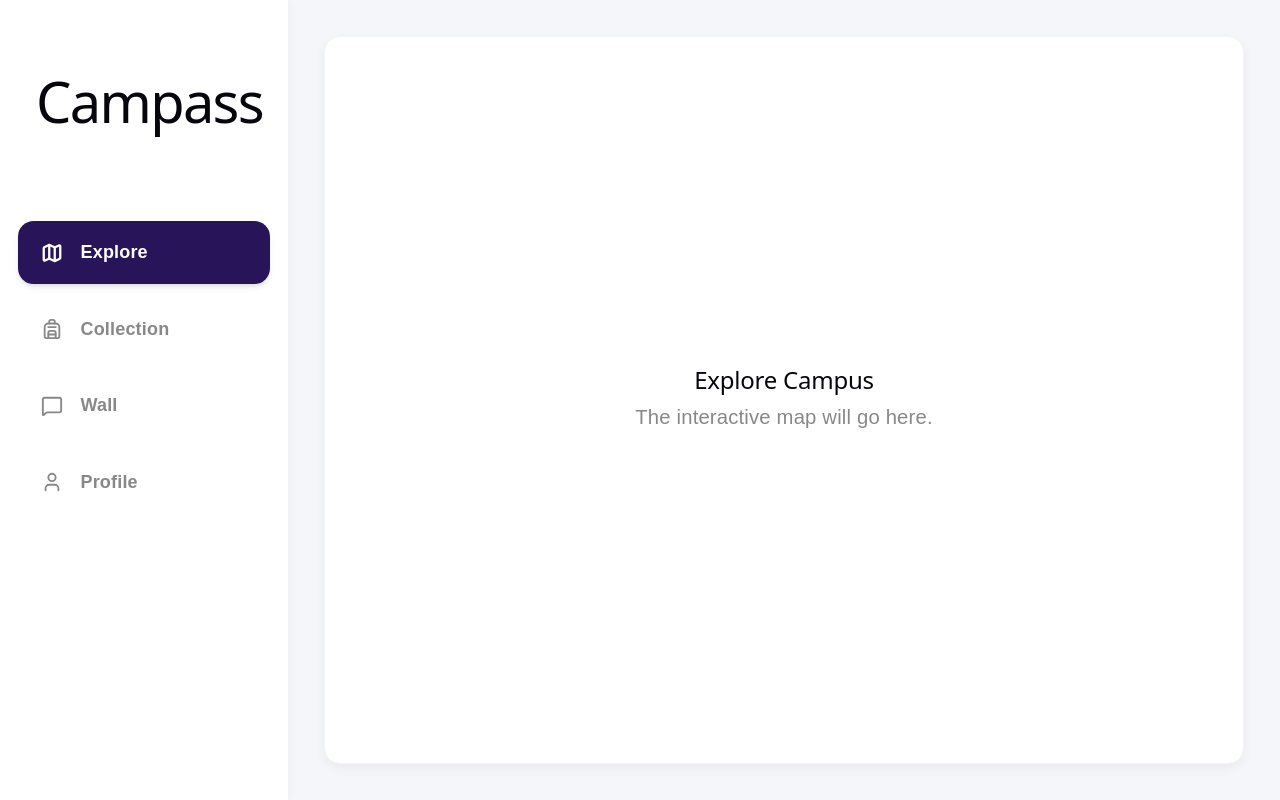
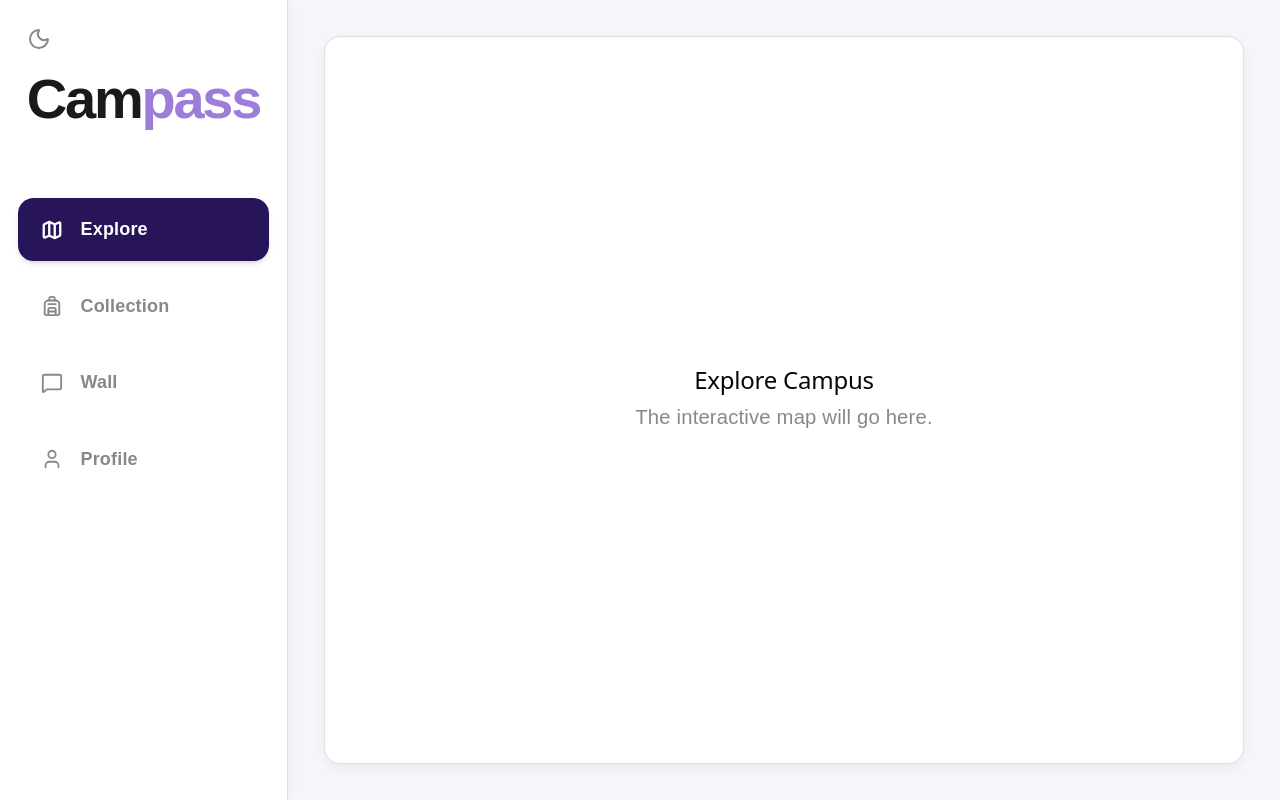
Before and after one commit to campass-tour/prototype, a React (Vite) app: page / in a window 1280 px wide. Built offline with nearby package versions, Linux system fonts and the light colour scheme.

Commit message:
feat(theme): add dark mode support

```diff
--- a/src/App.tsx
+++ b/src/App.tsx
@@ -10,7 +10,7 @@ function App() {
     switch (activeTab) {
       case 'explore':
         return (
-          <div className="flex flex-col items-center justify-center flex-1 bg-[var(--color-surface)] rounded-[var(--radius-card)] shadow-[var(--shadow-card)] border border-gray-100 min-h-[50vh]">
+          <div className="flex flex-col items-center justify-center flex-1 bg-[var(--color-surface)] rounded-[var(--radius-card)] shadow-[var(--shadow-card)] border border-[var(--color-state-disabled)] min-h-[50vh]">
             <h2 className="text-[var(--color-primary)] font-bold text-3xl mb-4">Explore Campus</h2>
             <p className="text-[var(--color-text-secondary)] text-lg">The interactive map will go here.</p>
           </div>
@@ -19,7 +19,7 @@ function App() {
         return (
           <div className="grid grid-cols-2 md:grid-cols-3 lg:grid-cols-4 xl:grid-cols-5 gap-6">
             {[1, 2, 3, 4, 5, 6, 7, 8, 9, 10].map((item) => (
-              <div key={item} className="h-48 md:h-56 bg-[var(--color-surface)] rounded-[var(--radius-card)] shadow-[var(--shadow-card)] flex flex-col items-center justify-center border border-gray-100 hover:shadow-lg transition-shadow">
+              <div key={item} className="h-48 md:h-56 bg-[var(--color-surface)] rounded-[var(--radius-card)] shadow-[var(--shadow-card)] flex flex-col items-center justify-center border border-[var(--color-state-disabled)] hover:shadow-lg transition-shadow">
                 <div className="w-16 h-16 rounded-full bg-[var(--color-accent)]/20 mb-3"></div>
                 <span className="text-[var(--color-text-main)] font-semibold text-lg">Item {item}</span>
               </div>
@@ -30,7 +30,7 @@ function App() {
         return (
           <div className="space-y-6 max-w-4xl mx-auto w-full">
             {[1, 2, 3, 4, 5].map((message) => (
-              <div key={message} className="p-6 bg-[var(--color-surface)] rounded-[var(--radius-card)] shadow-[var(--shadow-card)] border border-gray-100">
+              <div key={message} className="p-6 bg-[var(--color-surface)] rounded-[var(--radius-card)] shadow-[var(--shadow-card)] border border-[var(--color-state-disabled)]">
                 <div className="flex items-center gap-3 mb-3">
                   <div className="w-10 h-10 rounded-full bg-gray-200"></div>
                   <div className="font-semibold text-base">Student {message}</div>
@@ -42,7 +42,7 @@ function App() {
         );
       case 'profile':
         return (
-          <div className="bg-[var(--color-surface)] rounded-[var(--radius-card)] p-8 shadow-[var(--shadow-card)] border border-gray-100 max-w-4xl mx-auto w-full">
+          <div className="bg-[var(--color-surface)] rounded-[var(--radius-card)] p-8 shadow-[var(--shadow-card)] border border-[var(--color-state-disabled)] max-w-4xl mx-auto w-full">
             <div className="flex items-center gap-6 mb-8 relative">
               <div className="w-24 h-24 md:w-32 md:h-32 rounded-full bg-[var(--color-primary)]/10 flex items-center justify-center text-[var(--color-primary)] font-bold text-3xl md:text-4xl">
                 JD
--- a/src/components/common/MainLayout.tsx
+++ b/src/components/common/MainLayout.tsx
@@ -1,5 +1,5 @@
-import React from 'react';
-import { Map, Backpack, MessageSquare, User, CircleUserRound } from 'lucide-react';
+import React, { useState, useEffect } from 'react';
+import { Map, Backpack, MessageSquare, User, CircleUserRound, Sun, Moon } from 'lucide-react';
 import { cn } from '@/lib/utils';
 
 export type TabId = 'explore' | 'collection' | 'wall' | 'profile';
@@ -11,6 +11,27 @@ interface MainLayoutProps {
 }
 
 export function MainLayout({ children, activeTab, onTabChange }: MainLayoutProps) {
+  const [isDarkMode, setIsDarkMode] = useState(false);
+
+  useEffect(() => {
+    // Check initial user preference
+    if (document.documentElement.classList.contains('dark')) {
+      setIsDarkMode(true);
+    } else if (window.matchMedia('(prefers-color-scheme: dark)').matches) {
+      setIsDarkMode(true);
+      document.documentElement.classList.add('dark');
+    }
+  }, []);
+
+  const toggleDarkMode = () => {
+    setIsDarkMode(!isDarkMode);
+    if (!isDarkMode) {
+      document.documentElement.classList.add('dark');
+    } else {
+      document.documentElement.classList.remove('dark');
+    }
+  };
+
   const tabs = [
     { id: 'explore' as TabId, label: 'Explore', icon: Map },
     { id: 'collection' as TabId, label: 'Collection', icon: Backpack },
@@ -22,17 +43,39 @@ export function MainLayout({ children, activeTab, onTabChange }: MainLayoutProps
     <div className="flex md:flex-row flex-col h-screen w-full bg-[var(--color-background)] text-[var(--color-text-main)] font-sans">
 
       {/* Mobile Header (Hidden on Desktop) */}
-      <header className="md:hidden flex items-center justify-between px-4 py-3 bg-[var(--color-surface)] shadow-sm z-10 shrink-0 border-b border-gray-100">
-        <h1 className="text-[var(--color-primary)] font-bold text-xl tracking-tight">Campass</h1>
-        <button className="p-1 rounded-full text-[var(--color-text-secondary)] hover:bg-gray-100 transition-colors">
-          <CircleUserRound size={28} />
-        </button>
+      <header className="md:hidden flex items-center justify-between px-4 py-3 bg-[var(--color-surface)] shadow-sm z-10 shrink-0 border-b border-[var(--color-state-disabled)]">
+        <h1 className="campass-logo font-extrabold text-xl tracking-tight flex">
+          <span className="text-[var(--color-logo-cam)]">Cam</span>
+          <span className="text-[var(--color-logo-pass)]">pass</span>
+        </h1>
+        <div className="flex items-center gap-2">
+          <button
+            onClick={toggleDarkMode}
+            className="p-2 rounded-full text-[var(--color-text-secondary)] hover:bg-[var(--color-background)] transition-colors"
+          >
+            {isDarkMode ? <Sun size={24} /> : <Moon size={24} />}
+          </button>
+          <button className="p-1 rounded-full text-[var(--color-text-secondary)] hover:bg-[var(--color-background)] transition-colors">
+            <CircleUserRound size={28} />
+          </button>
+        </div>
       </header>
 
       {/* Desktop Sidebar (Hidden on Mobile) */}
-      <aside className="hidden md:flex flex-col w-64 bg-[var(--color-surface)] shadow-[2px_0_12px_rgba(0,0,0,0.03)] z-20 shrink-0 h-full">
-        <div className="p-8">
-          <h1 className="text-[var(--color-primary)] font-bold text-3xl tracking-tight">Campass</h1>
+      <aside className="hidden md:flex flex-col w-64 bg-[var(--color-surface)] shadow-[2px_0_12px_rgba(0,0,0,0.03)] z-20 shrink-0 h-full border-r border-[var(--color-state-disabled)] relative">
+        {/* Dark mode toggle in top left */}
+        <button
+          onClick={toggleDarkMode}
+          className="absolute left-4 top-4 p-2 rounded-full text-[var(--color-text-secondary)] hover:bg-[var(--color-background)] transition-colors"
+          aria-label="Toggle dark mode"
+        >
+          {isDarkMode ? <Sun size={24} /> : <Moon size={24} />}
+        </button>
+        <div className="p-8 pb-4 flex items-center justify-center">
+          <h1 className="campass-logo font-extrabold text-4xl tracking-tight flex select-none">
+            <span className="text-[var(--color-logo-cam)]">Cam</span>
+            <span className="text-[var(--color-logo-pass)]">pass</span>
+          </h1>
         </div>
 
         <nav className="flex-1 px-4 space-y-3 mt-4">
--- a/src/index.css
+++ b/src/index.css
@@ -2,22 +2,14 @@
 @import "tw-animate-css";
 @import "shadcn/tailwind.css";
 @import "@fontsource-variable/geist";
+@import url('https://fonts.googleapis.com/css2?family=Baloo+2:wght@700;800&display=swap');
 
 @custom-variant dark (&:is(.dark *));
 
+/* -------------------------------------------------------------------------- */
+/* 1. Base Variables & Typography                                             */
+/* -------------------------------------------------------------------------- */
 :root {
-  --text: #6b6375;
-  --text-h: #08060d;
-  --bg: #fff;
-  --border: oklch(0.922 0 0);
-  --code-bg: #f4f3ec;
-  --accent: oklch(0.97 0 0);
-  --accent-bg: rgba(170, 59, 255, 0.1);
-  --accent-border: rgba(170, 59, 255, 0.5);
-  --social-bg: rgba(244, 243, 236, 0.5);
-  --shadow:
-    rgba(0, 0, 0, 0.1) 0 10px 15px -3px, rgba(0, 0, 0, 0.05) 0 4px 6px -2px;
-
   --sans: system-ui, 'Segoe UI', Roboto, sans-serif;
   --heading: system-ui, 'Segoe UI', Roboto, sans-serif;
   --mono: ui-monospace, Consolas, monospace;
@@ -25,142 +17,81 @@
   font: 18px/145% var(--sans);
   letter-spacing: 0.18px;
   color-scheme: light dark;
-  color: var(--text);
-  background: var(--bg);
   font-synthesis: none;
   text-rendering: optimizeLegibility;
   -webkit-font-smoothing: antialiased;
   -moz-osx-font-smoothing: grayscale;
 
-  @media (max-width: 1024px) {
-    font-size: 16px;
-  }
-
-  --background: oklch(1 0 0);
-
-  --foreground: oklch(0.145 0 0);
-
-  --card: oklch(1 0 0);
-
-  --card-foreground: oklch(0.145 0 0);
-
-  --popover: oklch(1 0 0);
-
-  --popover-foreground: oklch(0.145 0 0);
-
-  --primary: oklch(0.205 0 0);
-
-  --primary-foreground: oklch(0.985 0 0);
-
-  --secondary: oklch(0.97 0 0);
-
-  --secondary-foreground: oklch(0.205 0 0);
-
-  --muted: oklch(0.97 0 0);
-
-  --muted-foreground: oklch(0.556 0 0);
-
-  --accent-foreground: oklch(0.205 0 0);
-
-  --destructive: oklch(0.577 0.245 27.325);
-
-  --input: oklch(0.922 0 0);
-
-  --ring: oklch(0.708 0 0);
-
-  --chart-1: oklch(0.87 0 0);
-
-  --chart-2: oklch(0.556 0 0);
-
-  --chart-3: oklch(0.439 0 0);
-
-  --chart-4: oklch(0.371 0 0);
-
-  --chart-5: oklch(0.269 0 0);
-
-  --radius: 0.625rem;
-
-  --sidebar: oklch(0.985 0 0);
-
-  --sidebar-foreground: oklch(0.145 0 0);
-
-  --sidebar-primary: oklch(0.205 0 0);
-
-  --sidebar-primary-foreground: oklch(0.985 0 0);
-
-  --sidebar-accent: oklch(0.97 0 0);
-
-  --sidebar-accent-foreground: oklch(0.205 0 0);
-
-  --sidebar-border: oklch(0.922 0 0);
-
-  --sidebar-ring: oklch(0.708 0 0);
-
-  /* 颜色 Color Palette */
-  /* 主色调 (Primary) */
-  --color-primary: #281559;
-  /* 背景色 (Background) */
-  --color-background: #F5F6FA;
-  /* 卡片/模块底色 (Surface) */
-  --color-surface: #FFFFFF;
-  /* 强调色 (Accent/Playful) */
-  --color-accent: #00C4CC;
-  /* 文字色 (Text) */
-  --color-text-main: #1A1A1A;
-  --color-text-secondary: #888888;
-  /* 状态色 (State) */
-  --color-state-disabled: #E0E0E0;
-
-  /* 字体 Font Family */
+  /* Fonts */
   --font-family-en: 'Inter', sans-serif;
   --font-family-zh: 'Microsoft YaHei', 'PingFang SC', 'Hiragino Sans GB', 'Heiti SC', 'WenQuanYi Micro Hei', sans-serif;
 
-  /* 字号 Font Sizes */
+  /* Font Sizes */
   --font-size-h1: 24px;
   --font-size-h2: 18px;
   --font-size-body: 14px;
   --font-size-caption: 12px;
 
-  /* 字重 Font Weights */
+  /* Font Weights */
   --font-weight-bold: 700;
   --font-weight-semibold: 600;
   --font-weight-regular: 400;
 
-  /* 间距 Spacing (8px grid) */
+  @media (max-width: 1024px) {
+    font-size: 16px;
+  }
+}
+
+/* -------------------------------------------------------------------------- */
+/* 2. Custom Color Palette (Light Mode Default)                               */
+/* -------------------------------------------------------------------------- */
+:root {
+  /* Logo Colors */
+  --color-logo-cam: #1A1A1A;
+  --color-logo-pass: #9c7dd9;
+
+  /* Application Colors */
+  --color-primary: #281559;
+  --color-background: #F5F6FA;
+  --color-surface: #FFFFFF;
+  --color-accent: #00C4CC;
+  --color-text-main: #1A1A1A;
+  --color-text-secondary: #888888;
+  --color-state-disabled: #E0E0E0;
+
+  /* Base theme variables (Legacy) */
+  --text: #6b6375;
+  --text-h: #08060d;
+  --bg: #fff;
+  --border: oklch(0.922 0 0);
+  --code-bg: #f4f3ec;
+  --accent-base: oklch(0.97 0 0);
+  --accent-bg: rgba(170, 59, 255, 0.1);
+  --accent-border: rgba(170, 59, 255, 0.5);
+  --social-bg: rgba(244, 243, 236, 0.5);
+  --shadow: rgba(0, 0, 0, 0.1) 0 10px 15px -3px, rgba(0, 0, 0, 0.05) 0 4px 6px -2px;
+
+  color: var(--text);
+  background: var(--bg);
+
+  /* Spacing & Layout */
   --spacing-2: 8px;
   --spacing-3: 16px;
   --spacing-4: 24px;
   --spacing-5: 32px;
 
-  /* 圆角 Border Radius */
+  /* Radius */
   --radius-card: 16px;
   --radius-button: 8px;
   --radius-pill: 100px;
 
-  /* 阴影 Shadows */
+  /* Shadows */
   --shadow-card: 0px 4px 12px rgba(0, 0, 0, 0.05);
 }
 
-@media (prefers-color-scheme: dark) {
-  :root {
-    --text: #9ca3af;
-    --text-h: #f3f4f6;
-    --bg: #16171d;
-    --border: #2e303a;
-    --code-bg: #1f2028;
-    --accent: #c084fc;
-    --accent-bg: rgba(192, 132, 252, 0.15);
-    --accent-border: rgba(192, 132, 252, 0.5);
-    --social-bg: rgba(47, 48, 58, 0.5);
-    --shadow:
-      rgba(0, 0, 0, 0.4) 0 10px 15px -3px, rgba(0, 0, 0, 0.25) 0 4px 6px -2px;
-  }
-
-  #social .button-icon {
-    filter: invert(1) brightness(2);
-  }
-}
-
+/* -------------------------------------------------------------------------- */
+/* 3. Global Elements & Styling                                               */
+/* -------------------------------------------------------------------------- */
 #root {
   width: 100%;
   text-align: center;
@@ -174,8 +105,7 @@ body {
   margin: 0;
 }
 
-h1,
-h2 {
+h1, h2 {
   font-family: var(--heading);
   font-weight: 500;
   color: var(--text-h);
@@ -190,6 +120,7 @@ h1 {
     margin: 20px 0;
   }
 }
+
 h2 {
   font-size: 24px;
   line-height: 118%;
@@ -199,12 +130,12 @@ h2 {
     font-size: 20px;
   }
 }
+
 p {
   margin: 0;
 }
 
-code,
-.counter {
+code, .counter {
   font-family: var(--mono);
   display: inline-flex;
   border-radius: 4px;
@@ -218,6 +149,115 @@ code {
   background: var(--code-bg);
 }
 
+/* -------------------------------------------------------------------------- */
+/* 4. Tailwind/Shadcn Theme Variables (Light)                                 */
+/* -------------------------------------------------------------------------- */
+:root {
+  --background: oklch(1 0 0);
+  --foreground: oklch(0.145 0 0);
+  --card: oklch(1 0 0);
+  --card-foreground: oklch(0.145 0 0);
+  --popover: oklch(1 0 0);
+  --popover-foreground: oklch(0.145 0 0);
+  --primary: oklch(0.205 0 0);
+  --primary-foreground: oklch(0.985 0 0);
+  --secondary: oklch(0.97 0 0);
+  --secondary-foreground: oklch(0.205 0 0);
+  --muted: oklch(0.97 0 0);
+  --muted-foreground: oklch(0.556 0 0);
+  --accent-foreground: oklch(0.205 0 0);
+  --destructive: oklch(0.577 0.245 27.325);
+  --input: oklch(0.922 0 0);
+  --ring: oklch(0.708 0 0);
+  --chart-1: oklch(0.87 0 0);
+  --chart-2: oklch(0.556 0 0);
+  --chart-3: oklch(0.439 0 0);
+  --chart-4: oklch(0.371 0 0);
+  --chart-5: oklch(0.269 0 0);
+  --radius: 0.625rem;
+  --sidebar: oklch(0.985 0 0);
+  --sidebar-foreground: oklch(0.145 0 0);
+  --sidebar-primary: oklch(0.205 0 0);
+  --sidebar-primary-foreground: oklch(0.985 0 0);
+  --sidebar-accent: oklch(0.97 0 0);
+  --sidebar-accent-foreground: oklch(0.205 0 0);
+  --sidebar-border: oklch(0.922 0 0);
+  --sidebar-ring: oklch(0.708 0 0);
+}
+
+/* -------------------------------------------------------------------------- */
+/* 5. Dark Mode Styles & Overrides                                            */
+/* -------------------------------------------------------------------------- */
+@media (prefers-color-scheme: dark) {
+  :root {
+    --text: #9ca3af;
+    --text-h: #f3f4f6;
+    --bg: #16171d;
+    --border: #2e303a;
+    --code-bg: #1f2028;
+    --accent-base: #c084fc;
+    --accent-bg: rgba(192, 132, 252, 0.15);
+    --accent-border: rgba(192, 132, 252, 0.5);
+    --social-bg: rgba(47, 48, 58, 0.5);
+    --shadow: rgba(0, 0, 0, 0.4) 0 10px 15px -3px, rgba(0, 0, 0, 0.25) 0 4px 6px -2px;
+  }
+
+  #social .button-icon {
+    filter: invert(1) brightness(2);
+  }
+}
+
+.dark {
+  /* Logo Colors */
+  --color-logo-cam: #FFFFFF;
+  --color-logo-pass: #b091f0;
+
+  /* Custom Application Palette */
+  --color-primary: #9d7aeb;
+  --color-background: #121212;
+  --color-surface: #1e1e1e;
+  --color-accent: #00e5ee;
+  --color-text-main: #f5f5f5;
+  --color-text-secondary: #a3a3a3;
+  --color-state-disabled: #333333;
+
+  /* Shadcn Variables */
+  --background: oklch(0.145 0 0);
+  --foreground: oklch(0.985 0 0);
+  --card: oklch(0.205 0 0);
+  --card-foreground: oklch(0.985 0 0);
+  --popover: oklch(0.205 0 0);
+  --popover-foreground: oklch(0.985 0 0);
+  --primary: oklch(0.922 0 0);
+  --primary-foreground: oklch(0.205 0 0);
+  --secondary: oklch(0.269 0 0);
+  --secondary-foreground: oklch(0.985 0 0);
+  --muted: oklch(0.269 0 0);
+  --muted-foreground: oklch(0.708 0 0);
+  --accent: oklch(0.269 0 0);
+  --accent-foreground: oklch(0.985 0 0);
+  --destructive: oklch(0.704 0.191 22.216);
+  --border: oklch(1 0 0 / 10%);
+  --input: oklch(1 0 0 / 15%);
+  --ring: oklch(0.556 0 0);
+  --chart-1: oklch(0.87 0 0);
+  --chart-2: oklch(0.556 0 0);
+  --chart-3: oklch(0.439 0 0);
+  --chart-4: oklch(0.371 0 0);
+  --chart-5: oklch(0.269 0 0);
+  --sidebar: oklch(0.205 0 0);
+  --sidebar-foreground: oklch(0.985 0 0);
+  --sidebar-primary: oklch(0.488 0.243 264.376);
+  --sidebar-primary-foreground: oklch(0.985 0 0);
+  --sidebar-accent: oklch(0.269 0 0);
+  --sidebar-accent-foreground: oklch(0.985 0 0);
+  --sidebar-border: oklch(1 0 0 / 10%);
+  --sidebar-ring: oklch(0.556 0 0);
+}
+
+/* -------------------------------------------------------------------------- */
+/* 6. Tailwind Configuration Layers                                           */
+/* -------------------------------------------------------------------------- */
 @theme inline {
   --font-heading: var(--font-sans);
   --font-sans: 'Geist Variable', sans-serif;
@@ -261,44 +301,21 @@ code {
   --radius-4xl: calc(var(--radius) * 2.6);
 }
 
-.dark {
-  --background: oklch(0.145 0 0);
-  --foreground: oklch(0.985 0 0);
-  --card: oklch(0.205 0 0);
-  --card-foreground: oklch(0.985 0 0);
-  --popover: oklch(0.205 0 0);
-  --popover-foreground: oklch(0.985 0 0);
-  --primary: oklch(0.922 0 0);
-  --primary-foreground: oklch(0.205 0 0);
-  --secondary: oklch(0.269 0 0);
-  --secondary-foreground: oklch(0.985 0 0);
-  --muted: oklch(0.269 0 0);
-  --muted-foreground: oklch(0.708 0 0);
-  --accent: oklch(0.269 0 0);
-  --accent-foreground: oklch(0.985 0 0);
-  --destructive: oklch(0.704 0.191 22.216);
-  --border: oklch(1 0 0 / 10%);
-  --input: oklch(1 0 0 / 15%);
-  --ring: oklch(0.556 0 0);
-  --chart-1: oklch(0.87 0 0);
-  --chart-2: oklch(0.556 0 0);
-  --chart-3: oklch(0.439 0 0);
-  --chart-4: oklch(0.371 0 0);
-  --chart-5: oklch(0.269 0 0);
-  --sidebar: oklch(0.205 0 0);
-  --sidebar-foreground: oklch(0.985 0 0);
-  --sidebar-primary: oklch(0.488 0.243 264.376);
-  --sidebar-primary-foreground: oklch(0.985 0 0);
-  --sidebar-accent: oklch(0.269 0 0);
-  --sidebar-accent-foreground: oklch(0.985 0 0);
-  --sidebar-border: oklch(1 0 0 / 10%);
-  --sidebar-ring: oklch(0.556 0 0);
+@layer base {
+  * {
+    @apply border-border outline-ring/50;
+  }
+  body {
+    @apply bg-background text-foreground;
+  }
+  html {
+    @apply font-sans;
+  }
 }
 
-@layer base {
-  * {
-    @apply border-border outline-ring/50;}
-  body {
-    @apply bg-background text-foreground;}
-  html {
-    @apply font-sans;}}
+.campass-logo {
+  font-family: 'Baloo 2', var(--font-family-zh), var(--font-family-en), sans-serif;
+  font-weight: 800;
+  letter-spacing: -0.04em;
+  user-select: none;
+}
```
